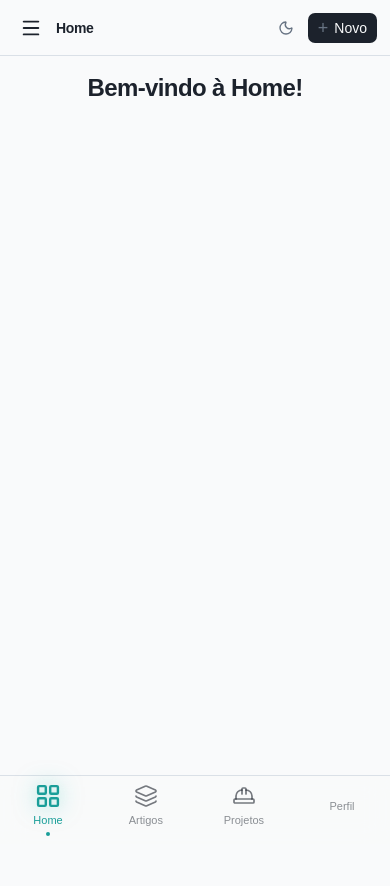
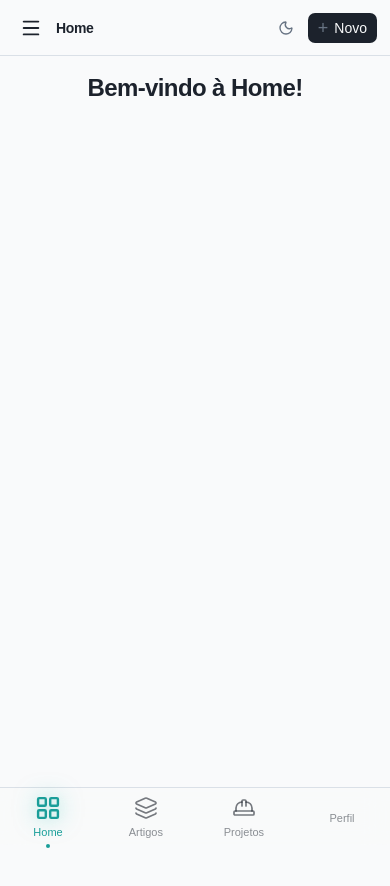
Before and after one commit to delcioleonardorofino/MthWeb_fork, a Next.js app: page /home in a window 390 px wide. Shown: the top 886 px of the page. Built offline with nearby package versions, Linux system fonts and the light colour scheme; no server answers; a web font is replaced by a local one.

Commit message:
Fix padding bottom in MobileNavMenu component

```diff
--- a/components/MobileNavMenu.tsx
+++ b/components/MobileNavMenu.tsx
@@ -60,7 +60,7 @@ export default function MobileNavMenu() {
       className={`
         fixed bottom-0 left-0 z-50
         border-t border-border
-        pt-1 px-4 pb-3
+        pt-1 px-4 pb-pb-safe
         flex justify-between items-center
         w-full gap-3
         md:hidden
```
